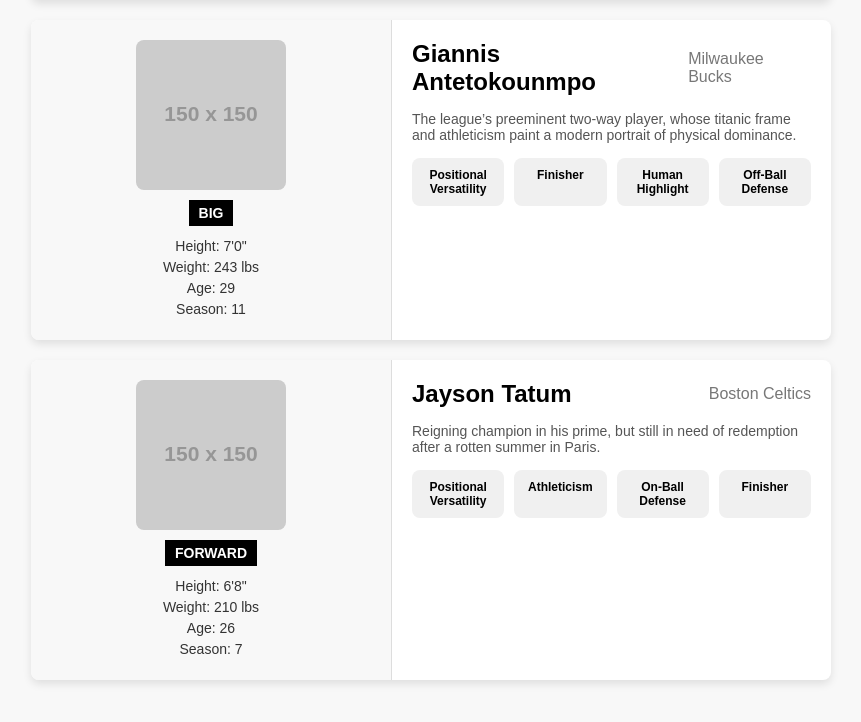
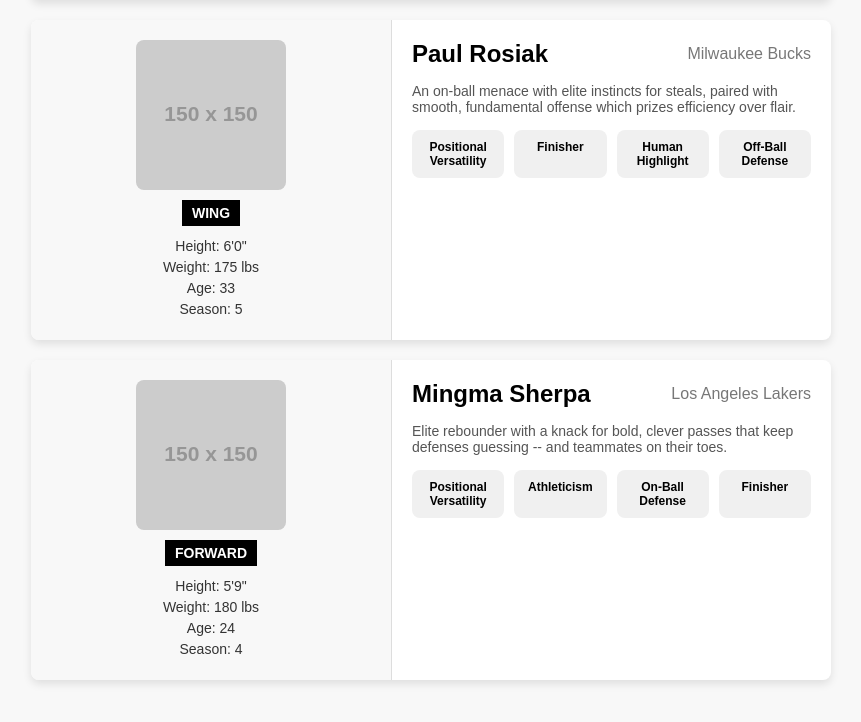
Before and after one commit to shallinan1/BasketballViz, a plain HTML site: page index.html in a window 1280 px wide. Shown: the part 700-1422 px from the top of the page, without its empty margins (209-1070 px from the left). Drawn offline with Linux system fonts and the light colour scheme; placeholder pictures from the web are drawn by us.

Commit message:
Update index.html

```diff
--- a/index.html
+++ b/index.html
@@ -128,28 +128,28 @@
             },
             {
                 number: 3,
-                name: "Giannis Antetokounmpo",
+                name: "Paul Rosiak",
                 team: "Milwaukee Bucks",
-                position: "Big",
-                height: "7'0\"",
-                weight: "243 lbs",
-                age: 29,
-                season: 11,
+                position: "Wing",
+                height: "6'0\"",
+                weight: "175 lbs",
+                age: 33,
+                season: 5,
                 image: "https://via.placeholder.com/150", // Placeholder image URL
-                description: "The league’s preeminent two-way player, whose titanic frame and athleticism paint a modern portrait of physical dominance.",
+                description: "An on-ball menace with elite instincts for steals, paired with smooth, fundamental offense which prizes efficiency over flair.",
                 icons: ["Positional Versatility", "Finisher", "Human Highlight", "Off-Ball Defense"]
             },
             {
                 number: 4,
-                name: "Jayson Tatum",
-                team: "Boston Celtics",
+                name: "Mingma Sherpa",
+                team: "Los Angeles Lakers",
                 position: "Forward",
-                height: "6'8\"",
-                weight: "210 lbs",
-                age: 26,
-                season: 7,
+                height: "5'9\"",
+                weight: "180 lbs",
+                age: 24,
+                season: 4,
                 image: "https://via.placeholder.com/150", // Placeholder image URL
-                description: "Reigning champion in his prime, but still in need of redemption after a rotten summer in Paris.",
+                description: "Elite rebounder with a knack for bold, clever passes that keep defenses guessing -- and teammates on their toes.",
                 icons: ["Positional Versatility", "Athleticism", "On-Ball Defense", "Finisher"]
             }
         ];
```
